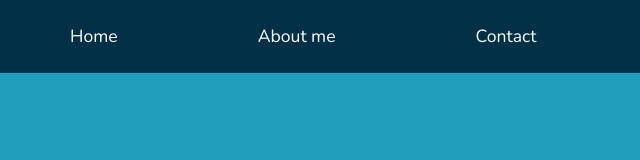
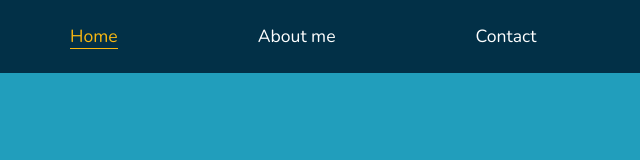
Before and after one commit to earlylalo/personal-website, a plain HTML site: page index.html in a window 1280 px wide. In both pictures the pointer is over the link "Home". Shown: the full height of the page, 640-1280 px from the left. Drawn offline with nearby package versions, Linux system fonts and the light colour scheme.

Commit message:
Added design

```diff
--- a/styles/style.css
+++ b/styles/style.css
@@ -45,4 +45,10 @@ header ul {
 header ul li a {
     color: white;
     font-size: 1.1rem;
+
 }
+
+header ul li a:hover {
+    color: #f8b711;
+    border-bottom: 1px solid #f8b711;
+}
```
